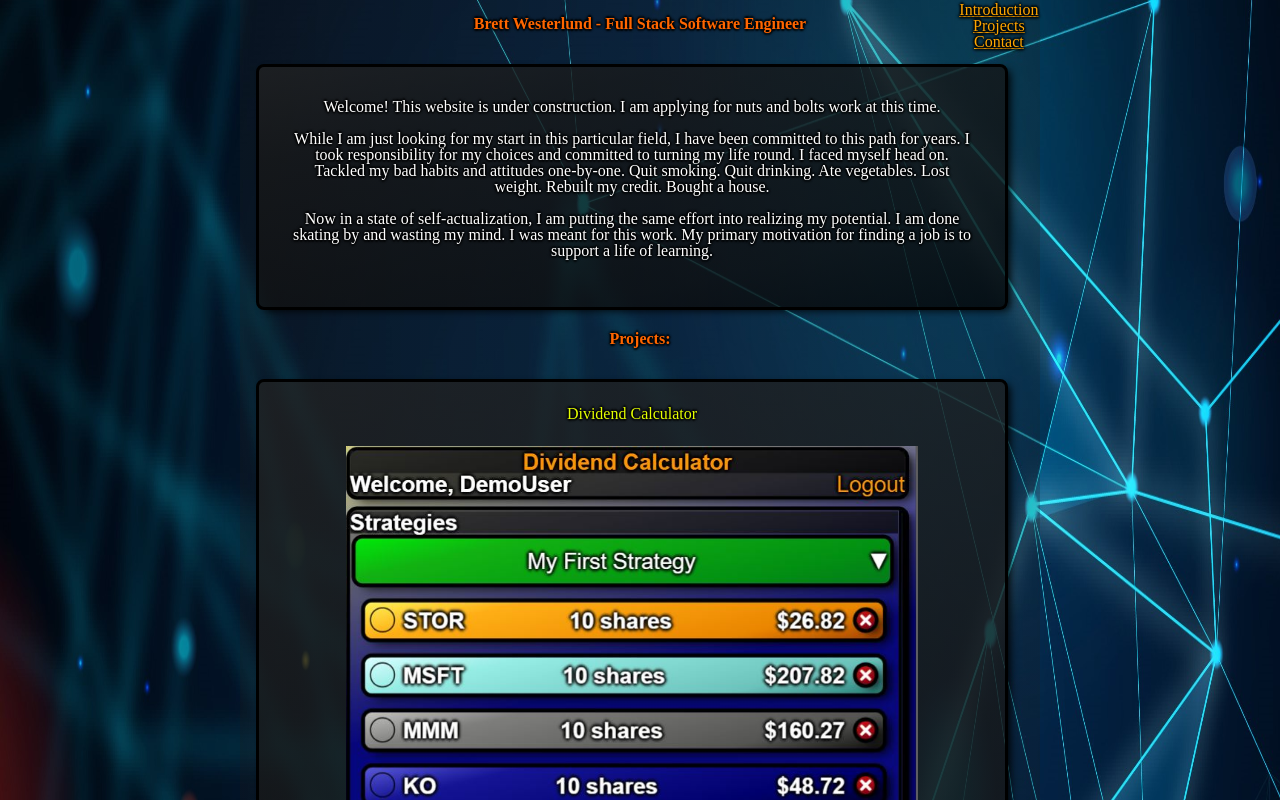
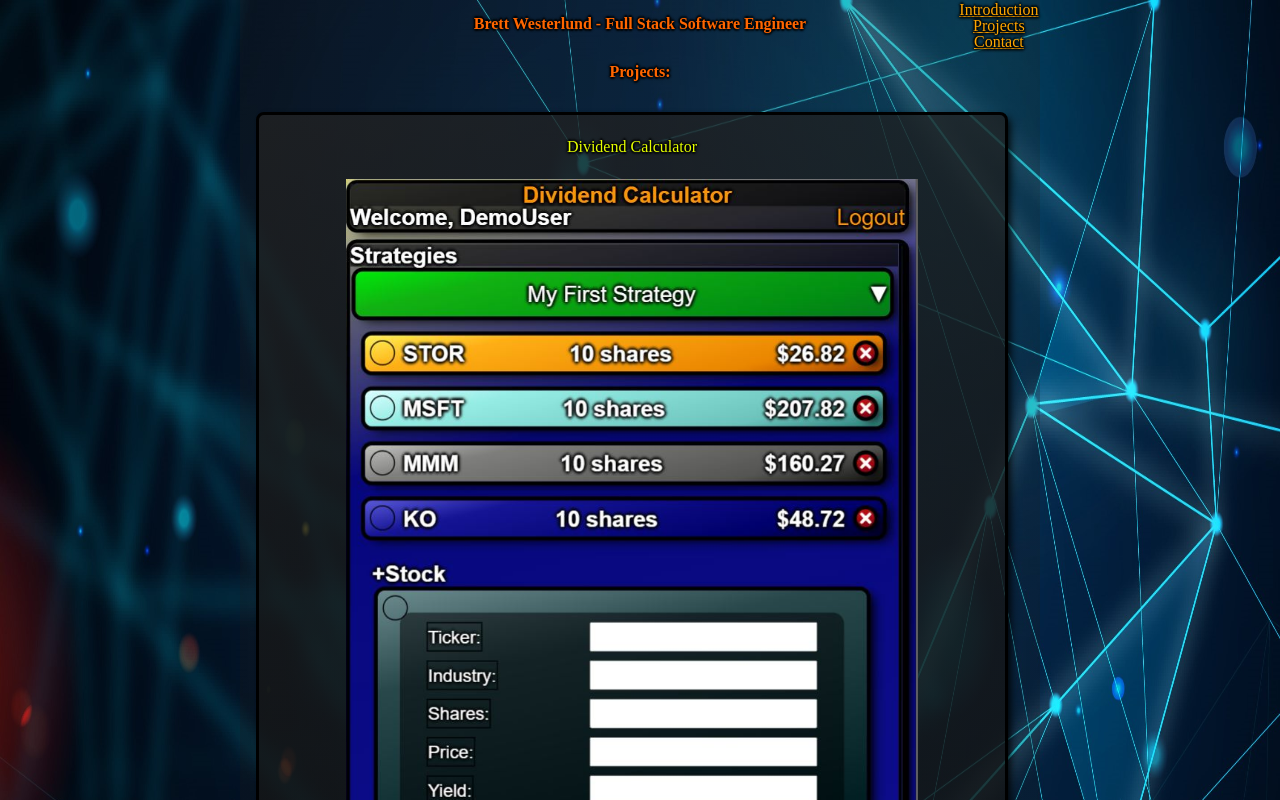
Before and after one commit to DrBretto/drbretto, a React (Create React App) app: page / in a window 1280 px wide. Shown: the top 800 px of the page. Built offline with nearby package versions, Linux system fonts and the light colour scheme.

Commit message:
removed intro and mc

```diff
--- a/src/App.js
+++ b/src/App.js
@@ -14,7 +14,7 @@ function App() {
         <Header></Header>
       </div>
 
-      <Intro id="about"></Intro>
+      {/* <Intro id="about"></Intro> */}
 
       <div id="projects">
         <h2>Projects:</h2>
@@ -79,7 +79,7 @@ function App() {
           technology="React, PostrgreSQL, Node"
         ></Project> */}
 
-        <div className="project dark window">
+        {/* <div className="project dark window">
           <h3>Bonus project: Minecraft Neural Network!</h3>
 
           <iframe
@@ -109,7 +109,7 @@ function App() {
             and originally written for an episode of YouTube Premium's
             MindField. It was built for educational purposes. I learned a lot.
           </p>
-        </div>
+        </div> */}
       </div>
 
       <h2 id="contact">Contact me:</h2>
```
